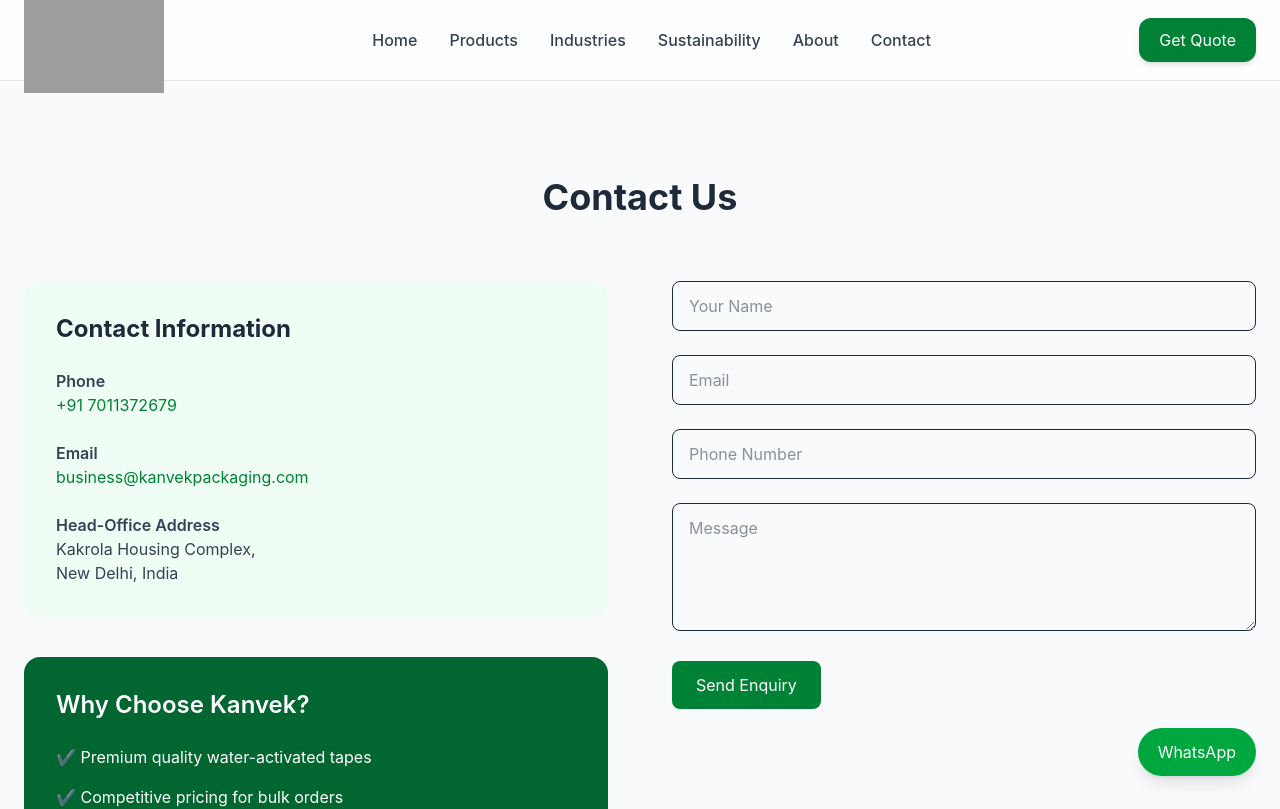
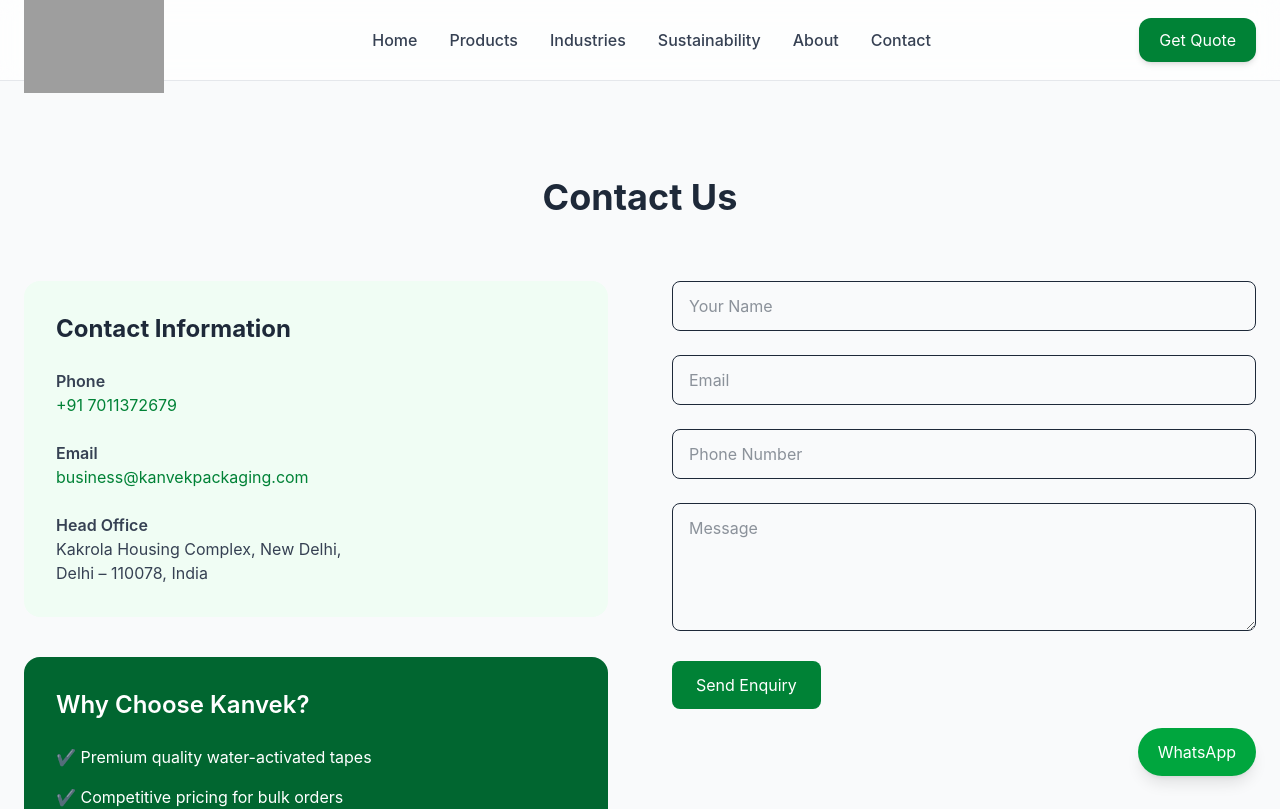
Before and after one commit to vivekchdh0691-wq/kanvekpackaging, a Next.js app: page /contact in a window 1280 px wide. Shown: the top 809 px of the page. Built offline with nearby package versions, Linux system fonts and the light colour scheme; grey boxes are pictures that could not be loaded.

Commit message:
Update page.tsx

```diff
--- a/app/contact/page.tsx
+++ b/app/contact/page.tsx
@@ -1,22 +1,23 @@
 "use client";
+
 import { useState } from "react";
 
-let emailjs;
+let emailjs: any = null;
 
 const loadEmailJS = async () => {
   if (!emailjs) {
-    emailjs = await import("@emailjs/browser");
+    const module = await import("@emailjs/browser");
+    emailjs = module.default;
   }
   return emailjs;
 };
 
 export default function ContactPage() {
-
   const [form, setForm] = useState({
     name: "",
     email: "",
     phone: "",
-    message: ""
+    message: "",
   });
 
   const handleChange = (e: any) => {
@@ -29,7 +30,7 @@ export default function ContactPage() {
     try {
       const emailjsLib = await loadEmailJS();
 
-      await emailjsLib.default.send(
+      await emailjsLib.send(
         "service_xrvz4aw",
         "template_vz1mvlb",
         form,
@@ -45,26 +46,25 @@ export default function ContactPage() {
 
   return (
     <main className="max-w-7xl mx-auto px-6 py-24">
-
       <h1 className="text-4xl font-bold text-center mb-16">
         Contact Us
       </h1>
 
       <div className="grid md:grid-cols-2 gap-16">
-
         {/* LEFT */}
         <div className="space-y-10">
-
           <div className="bg-green-50 p-8 rounded-2xl">
             <h2 className="text-2xl font-bold mb-6">
               Contact Information
             </h2>
 
             <div className="space-y-6 text-gray-700">
-
               <div>
                 <p className="font-semibold">Phone</p>
-                <a href="tel:+917011372679" className="text-green-700 hover:underline">
+                <a
+                  href="tel:+917011372679"
+                  className="text-green-700 hover:underline"
+                >
                   +91 7011372679
                 </a>
               </div>
@@ -80,13 +80,12 @@ export default function ContactPage() {
               </div>
 
               <div>
-                <p className="font-semibold">Head-Office Address</p>
+                <p className="font-semibold">Head Office</p>
                 <p>
-                  Kakrola Housing Complex,<br />
-                  New Delhi, India
+                  Kakrola Housing Complex, New Delhi,<br />
+                  Delhi – 110078, India
                 </p>
               </div>
-
             </div>
           </div>
 
@@ -101,14 +100,11 @@ export default function ContactPage() {
               <li>✔ Reliable delivery across India</li>
               <li>✔ Expert packaging consultation</li>
             </ul>
-
           </div>
-
         </div>
 
-        {/* RIGHT FORM */}
+        {/* FORM */}
         <form onSubmit={sendEmail} className="space-y-6">
-
           <input
             type="text"
             name="name"
@@ -146,9 +142,7 @@ export default function ContactPage() {
           >
             Send Enquiry
           </button>
-
         </form>
-
       </div>
 
       {/* MAP */}
@@ -157,11 +151,10 @@ export default function ContactPage() {
           src="https://maps.google.com/maps?q=Kakrola%20Housing%20Complex%20New%20Delhi&output=embed"
           width="100%"
           height="350"
-          style={{ border: "0" }}
+          style={{ border: 0 }}
           loading="lazy"
         ></iframe>
       </div>
-
     </main>
   );
 }
```
